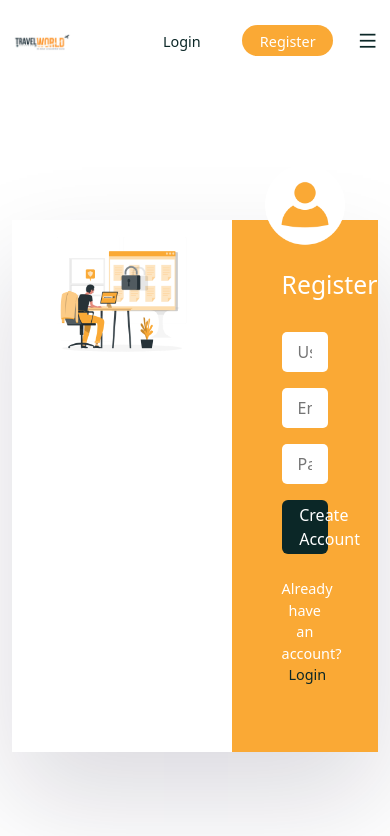
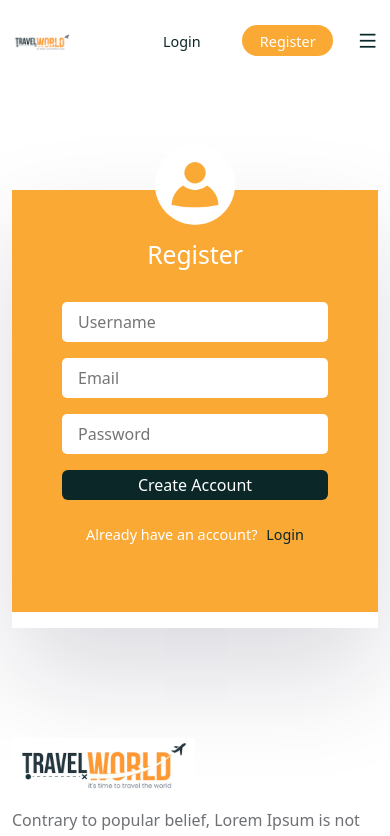
Before and after one commit to KaranGulve4342/Tour_booking, a React (Create React App) app in the folder frontend/: page /register in a window 390 px wide. Shown: the top 836 px of the page. Built offline with nearby package versions, Linux system fonts and the light colour scheme; a web font is replaced by a local one.

Commit message:
commited changes

```diff
--- a/frontend/src/styles/login.css
+++ b/frontend/src/styles/login.css
@@ -77,3 +77,29 @@
     margin-left: 5px;
     font-weight: 500;
 }
+
+@media only screen and (max-width: 768px){
+    .login__img{
+        display: none;
+    }
+
+    .login__form{
+        width: 70%;
+        margin: auto;
+    }
+
+    .login__container{
+        padding-bottom: 3rem;
+        margin-top: 70px;
+    }
+}
+
+@media only screen and (max-width: 576px){
+    .login__form{
+        width: 100%;
+    }
+
+    .login__container{
+        padding-bottom: 1rem;
+    }
+}
--- a/frontend/src/styles/tour-details.css
+++ b/frontend/src/styles/tour-details.css
@@ -127,3 +127,18 @@
     font-weight: 500;
 
 }
+
+@media only screen and (max-width: 760px){
+    .tour__extra-details{
+        flex-wrap: wrap;
+        row-gap: 1rem;
+    }
+
+    .tour__extra-details span{
+        font-size: 0.9rem;
+    }
+
+    .tour__extra-details span i{
+         font-size: 1rem;
+    }
+}
```
